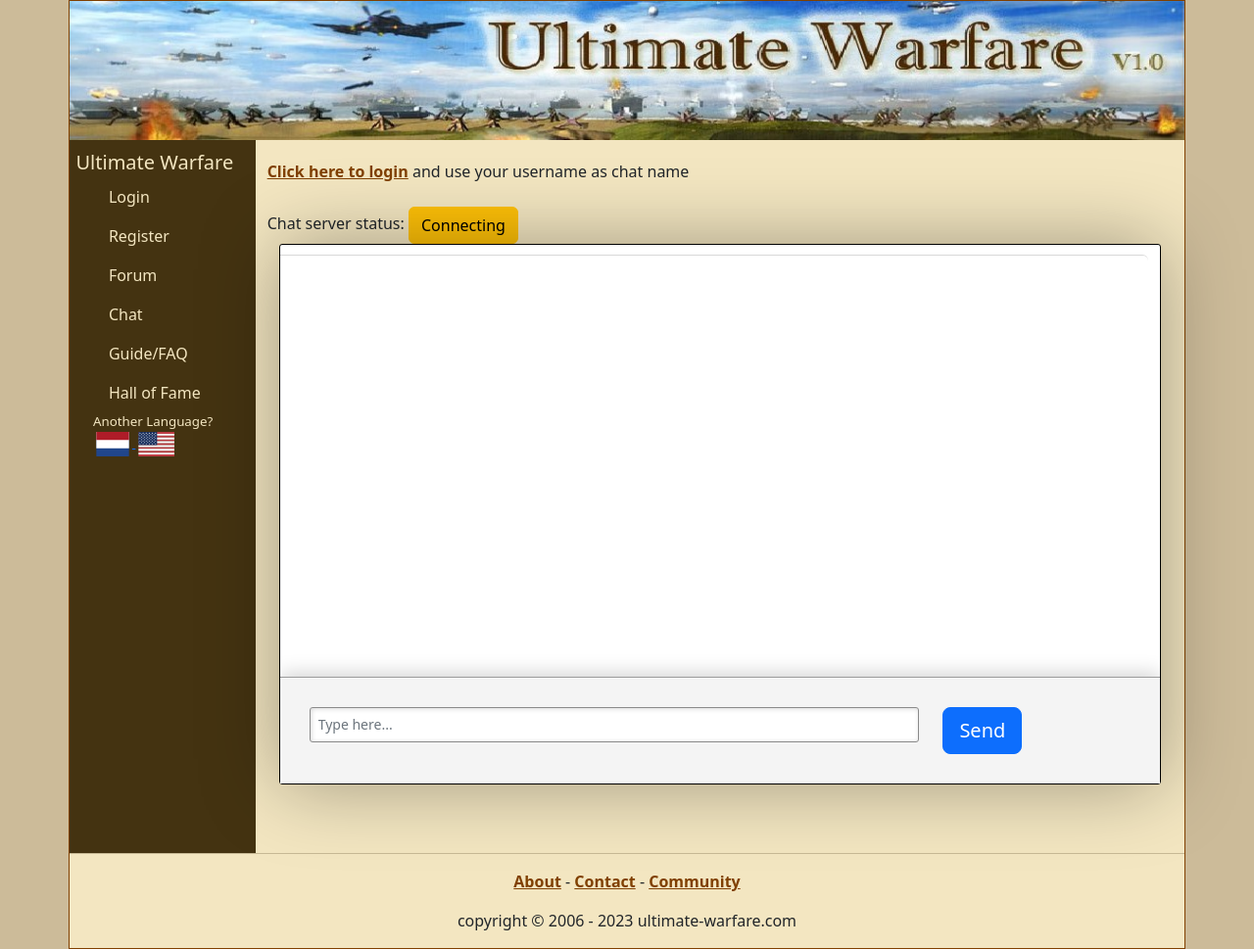
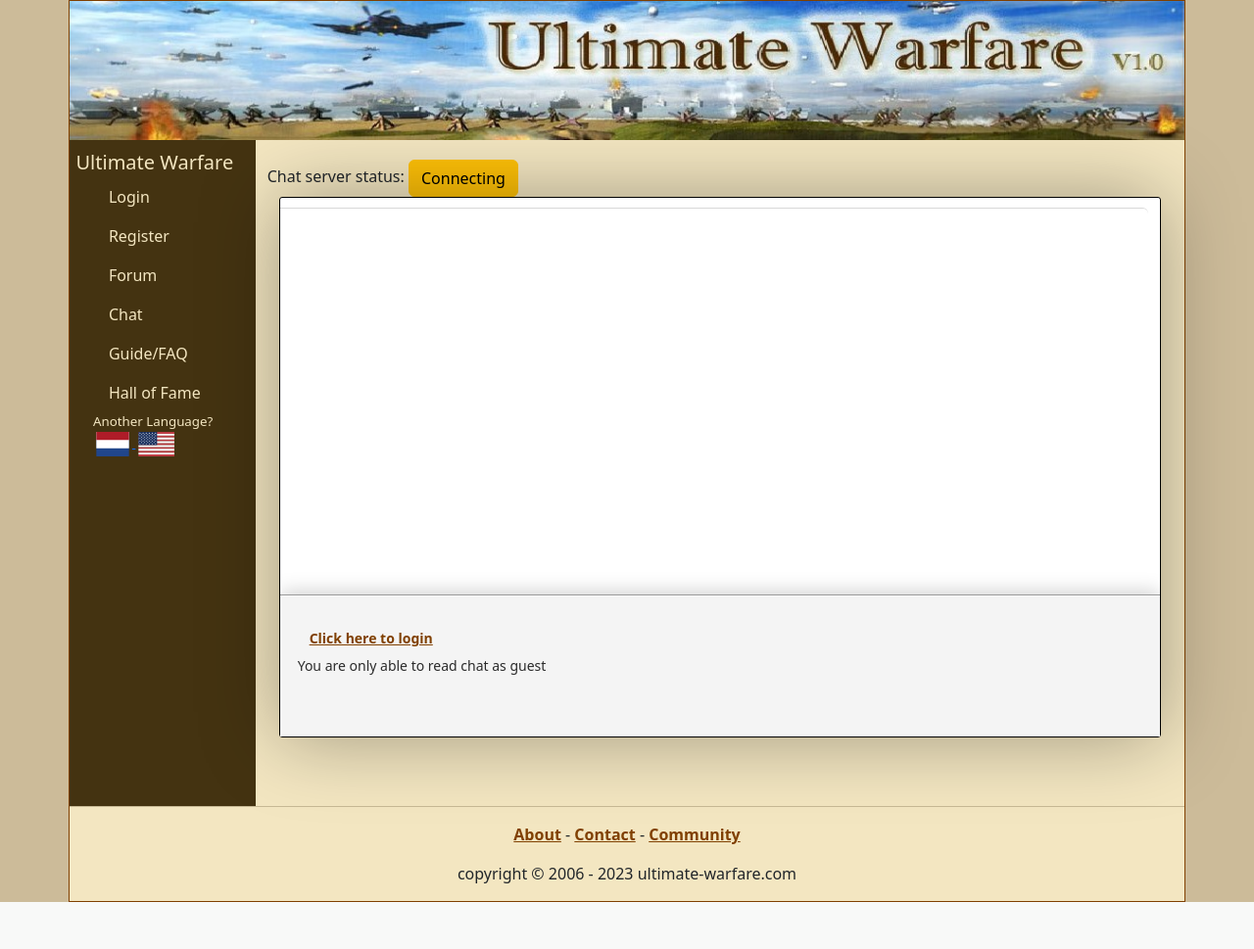
Before and after one commit to FrankProjects/UltimateWarfare, a Symfony app: template templates/site/chat.html.twig in a window 1280 px wide. Shown: the whole page at 98% size. After the commit the page ends 921 px from the top, so only its background shows below. Run offline with Twig, Linux system fonts and the light colour scheme; the template is opened without the code that fills it, so the values that code supplies are empty; some libraries are stand-ins or nearby versions.

Commit message:
Disable chat for guests

```diff
--- a/templates/site/chat.html.twig
+++ b/templates/site/chat.html.twig
@@ -7,9 +7,6 @@
 {% endblock stylesheets %}
 
 {% block content %}
-    {% if userId == 0 %}
-        <a class="B" href="{{ path('Site/Login') }}">Click here to login</a> and use your username as chat name<br /><br />
-    {% endif %}
     Chat server status: <button id="chat-status" class="btn btn-inverse">Offline</button>
 
     <div class="container">
@@ -20,12 +17,17 @@
                 </div>
                 <form id="textbox">
                     <div class="row">
+                        {% if userId == 0 %}
+                            <a class="B" href="{{ path('Site/Login') }}">Click here to login</a> You are only able to read chat as guest<br /><br />
+                        {% else %}
                             <div class="col-lg-9 col-md-9 col-sm-9">
                                 <input id="message-box" class="form-control" placeholder="Type here..."/>
                             </div>
                             <div class="col-lg-3 col-md-3 col-sm-3">
                                 <button id="send" type="button" class="btn btn-lg btn-block btn-primary">Send</button>
                             </div>
+                        {% endif %}
+
                     </div>
                 </form>
             </div>
```
Lines whose indentation alone changed are shown as unchanged.
